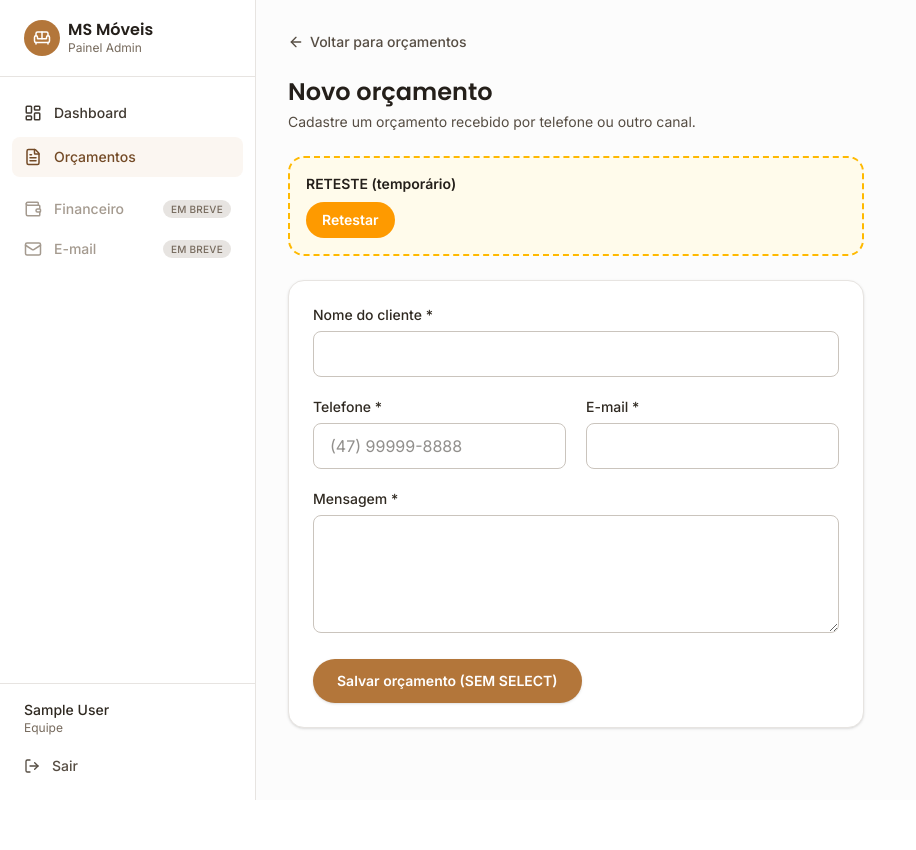
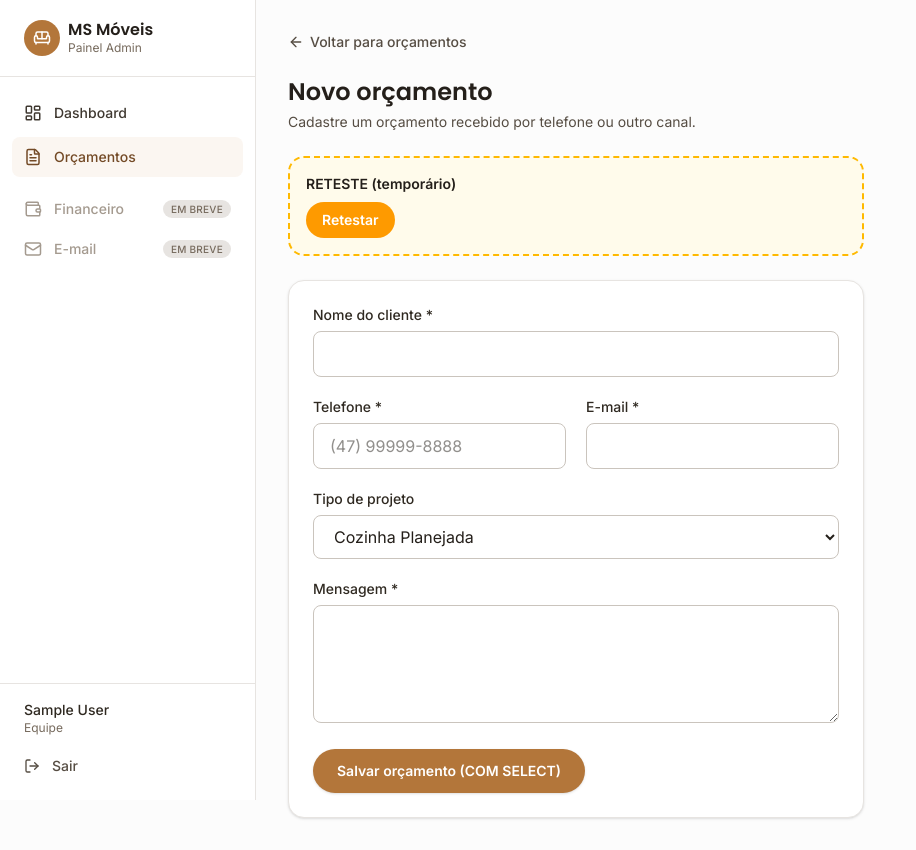
Before and after one commit to Rouk08/ms-moveis, a Next.js app: page /admin/orcamentos/novo in a window 1280 px wide. Shown: the whole page, without its empty margins (0-916 px from the left). Before the commit the page ends 800 px from the top, so only its background shows below. Built offline with nearby package versions, Linux system fonts and the light colour scheme; no server answers; sample sign-in values are in the browser's storage.

Commit message:
debug: adicionar select de volta

```diff
--- a/components/admin/NovoOrcamentoForm.tsx
+++ b/components/admin/NovoOrcamentoForm.tsx
@@ -69,6 +69,29 @@ export default function NovoOrcamentoForm() {
 
       <div>
         <label
+          htmlFor="tipoProjeto"
+          className="block text-sm font-medium text-charcoal-700 mb-1.5"
+        >
+          Tipo de projeto
+        </label>
+        <select
+          id="tipoProjeto"
+          name="tipoProjeto"
+          defaultValue="Cozinha Planejada"
+          className="w-full rounded-lg border border-charcoal-200 px-4 py-2.5 text-charcoal-800 focus:border-wood-500 focus:outline-none focus:ring-2 focus:ring-wood-200"
+        >
+          <option>Cozinha Planejada</option>
+          <option>Quarto Planejado</option>
+          <option>Sala de Estar</option>
+          <option>Banheiro</option>
+          <option>Home Office</option>
+          <option>Projeto Comercial</option>
+          <option>Outro</option>
+        </select>
+      </div>
+
+      <div>
+        <label
           htmlFor="mensagem"
           className="block text-sm font-medium text-charcoal-700 mb-1.5"
         >
@@ -94,7 +117,7 @@ export default function NovoOrcamentoForm() {
         disabled={pending}
         className="rounded-full bg-wood-500 px-6 py-3 text-sm font-semibold text-white shadow-sm hover:bg-wood-600 disabled:opacity-60 transition-colors"
       >
-        {pending ? "Salvando..." : "Salvar orçamento (SEM SELECT)"}
+        {pending ? "Salvando..." : "Salvar orçamento (COM SELECT)"}
       </button>
     </form>
   );
```
